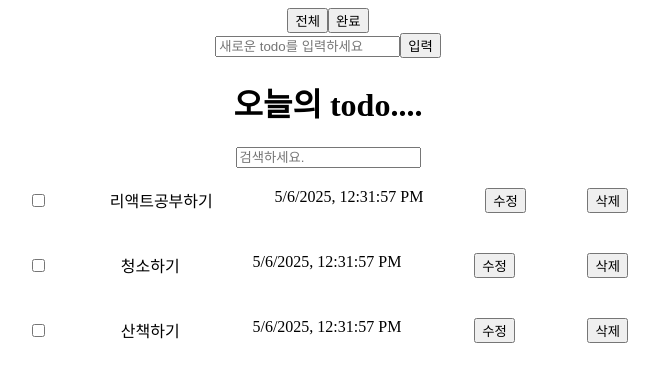
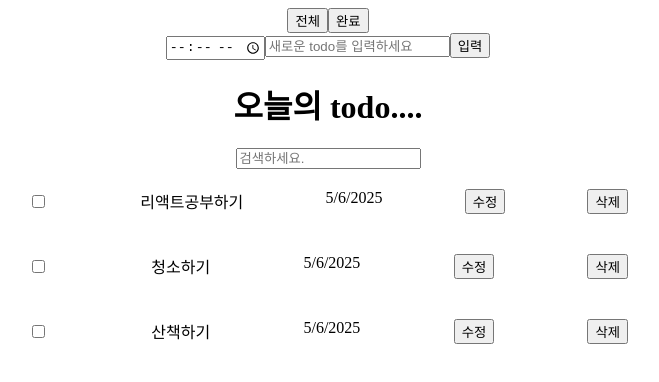
Before and after one commit to fedevexpt/todolist, a React (Vite) app: page / in a window 1280 px wide. Shown: the top 382 px of the page, without its empty margins (312-971 px from the left). Built offline with nearby package versions, Linux system fonts and the light colour scheme.

Commit message:
feat: todo 시간 추가

```diff
--- a/src/App.jsx
+++ b/src/App.jsx
@@ -7,30 +7,33 @@ import { useState, useRef } from "react";
 const mokdata = [
   {
     id: 1,
+
     content: "리액트공부하기",
     date: new Date(),
-    isdone: false,
+    isDone: false,
   },
   {
     id: 2,
     content: "청소하기",
     date: new Date(),
-    isdone: false,
+    isDone: false,
   },
   {
     id: 3,
     content: "산책하기",
     date: new Date(),
-    isdone: false,
+    isDone: false,
   },
 ];
 
 function App() {
   const [todos, setTodos] = useState(mokdata);
+
   const idRef = useRef(4);
 
-  const onCreate = (content) => {
+  const onCreate = (content, time) => {
     const newTodo = {
+      time,
       id: idRef.current++,
       content: content,
       date: new Date(),
--- a/src/components/Editor.jsx
+++ b/src/components/Editor.jsx
@@ -2,6 +2,7 @@ import { useState, useRef } from "react";
 
 function Editor({ onCreate }) {
   const [input, setInput] = useState("");
+  const [time, setTime] = useState("");
   const inputRef = useRef();
   const onChange = (e) => {
     setInput(e.target.value);
@@ -12,9 +13,9 @@ function Editor({ onCreate }) {
       inputRef.current.focus();
       return;
     }
-
-    onCreate(input);
+    onCreate(input, time);
     setInput("");
+    setTime("");
   };
 
   const onKeyDown = (e) => {
@@ -23,8 +24,13 @@ function Editor({ onCreate }) {
     }
   };
 
+  const onChangeTime = (e) => {
+    setTime(e.target.value);
+  };
+
   return (
     <div>
+      <input type="time" value={time} onChange={onChangeTime} />
       <input
         ref={inputRef}
         type="text"
--- a/src/components/TodoItem.css
+++ b/src/components/TodoItem.css
@@ -3,7 +3,12 @@
   justify-content: space-between;
   padding: 20px 0;
 }
+.contentFlex {
+  display: flex;
+  gap: 10px;
+}
 .checked {
+  display: flex;
   text-decoration: line-through;
   color: red;
 }
--- a/src/components/TodoItem.jsx
+++ b/src/components/TodoItem.jsx
@@ -1,7 +1,16 @@
 import "./TodoItem.css";
 import { useState } from "react";
 
-function TodoItem({ id, content, date, isDone, onToggle, onDelete, onUpdate }) {
+function TodoItem({
+  id,
+  time,
+  content,
+  date,
+  isDone,
+  onToggle,
+  onDelete,
+  onUpdate,
+}) {
   const [isEdit, setIsEdit] = useState(false);
   const [editContent, setEditContent] = useState(content);
 
@@ -13,6 +22,7 @@ function TodoItem({ id, content, date, isDone, onToggle, onDelete, onUpdate }) {
   return (
     <div className="TodoItem">
       <input type="checkbox" checked={!!isDone} onChange={() => onToggle(id)} />
+
       {isEdit ? (
         <>
           <input
@@ -21,9 +31,12 @@ function TodoItem({ id, content, date, isDone, onToggle, onDelete, onUpdate }) {
           />
         </>
       ) : (
-        <div className={`content ${isDone ? "checked" : ""}`}>{content}</div>
+        <div className={`contentFlex content ${isDone ? "checked" : ""}`}>
+          <div className="time">{time}</div>
+          <div>{content}</div>
+        </div>
       )}
-      <div className="date">{date.toLocaleString()}</div>
+      <div className="date">{date.toLocaleDateString()}</div>
       {isEdit ? (
         <button onClick={hadleSave}>저장</button>
       ) : (
```
